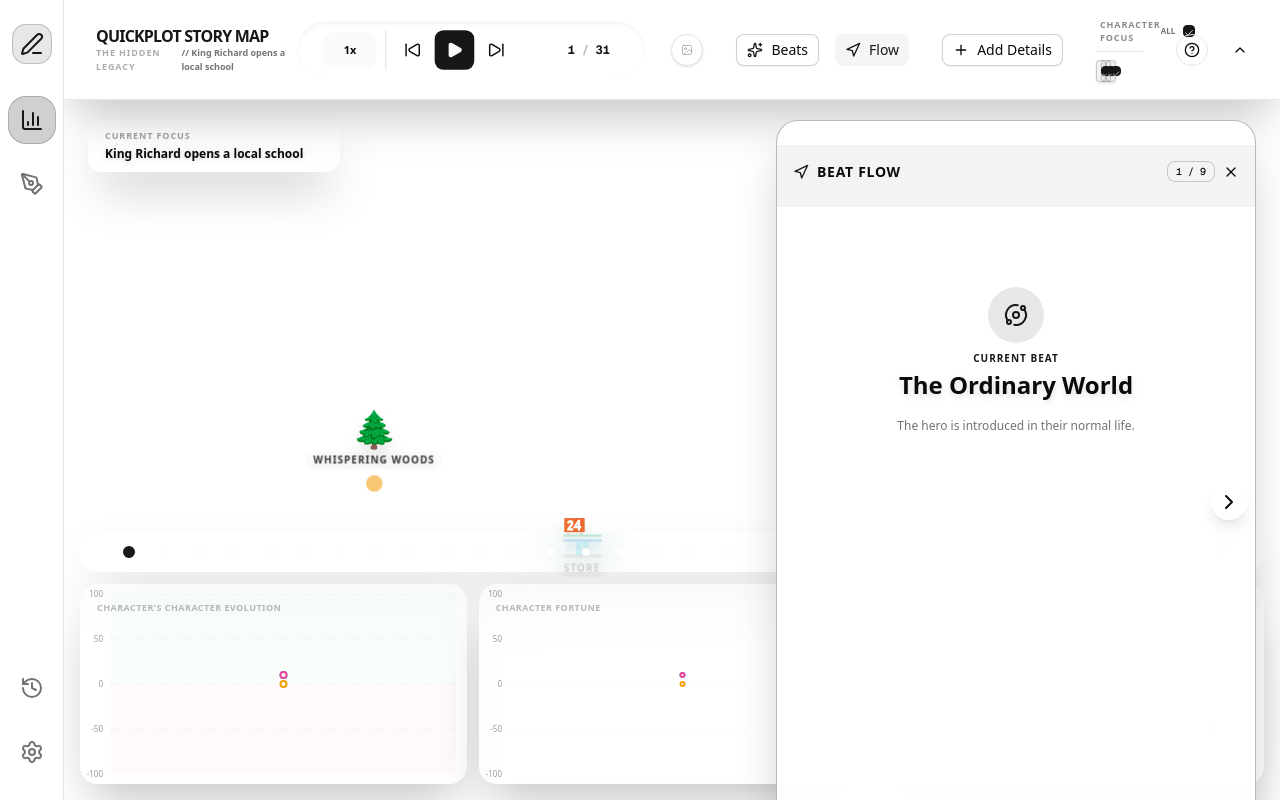
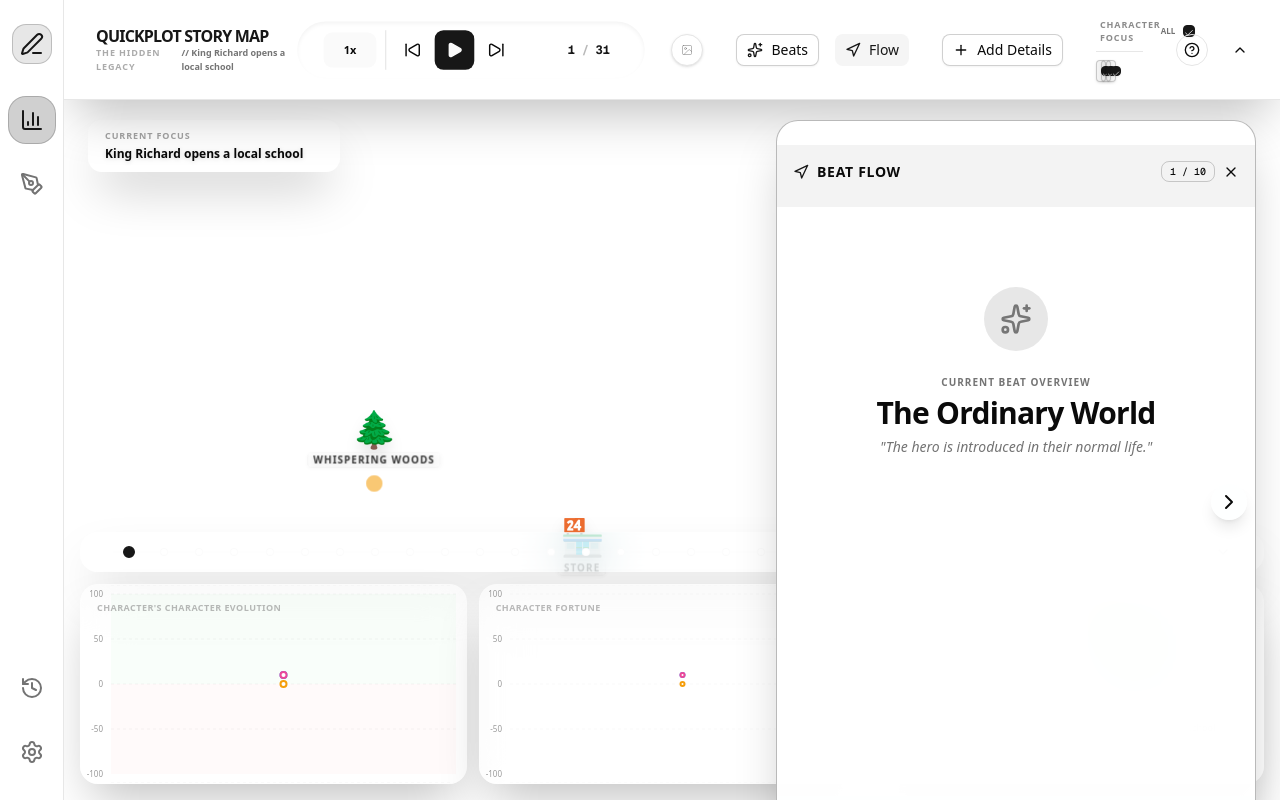
Before and after one commit to mugrichart/quickplot, a Next.js app in the folder apps/client/: page /story/visualize in a window 1280 px wide. Both pictures are taken after a click on the button "Flow". Built offline with nearby package versions, Linux system fonts and the light colour scheme.

Commit message:
add a call to write in the last card of the beat/scene inspiration in the scene flow panel

```diff
--- a/apps/client/src/components/story-visualize/SceneFlowCard.tsx
+++ b/apps/client/src/components/story-visualize/SceneFlowCard.tsx
@@ -2,7 +2,7 @@ import { useState, useMemo, useEffect } from 'react'
 import { StoryData } from '@/types/story'
 import { Card, CardContent, CardHeader, CardTitle } from '@/components/ui/card'
 import { Button } from '@/components/ui/button'
-import { X, ChevronLeft, ChevronRight, Activity, MapPin, Navigation, Orbit, ArrowRight, Sparkles } from 'lucide-react'
+import { X, ChevronLeft, ChevronRight, Activity, MapPin, Navigation, Orbit, ArrowRight, Sparkles, Edit3 } from 'lucide-react'
 import { heroJourneyDetails, getFortuneInterpretation, getEvolutionInterpretation } from '@/lib/constants'
 import { Badge } from '@/components/ui/badge'
 import { motion, AnimatePresence, Variants } from 'framer-motion'
@@ -11,10 +11,12 @@ interface Props {
     data: StoryData
     currentEventIndex: number
     onClose: () => void
+    onWrite?: (index: number) => void
 }
 
 type FlowItem =
     | { type: 'intro'; beatName: string; beatDesc: string }
+    | { type: 'outro'; beatName: string }
     | { type: 'place'; place: StoryData['places'][0]; state: string; fortune: number; prevFortune: number; deltaFortune: number }
     | {
         type: 'character';
@@ -32,7 +34,7 @@ type FlowItem =
         deltaEvolution: number
     };
 
-export function SceneFlowCard({ data, currentEventIndex, onClose }: Props) {
+export function SceneFlowCard({ data, currentEventIndex, onClose, onWrite }: Props) {
     const [currentIndex, setCurrentIndex] = useState(0)
     const [direction, setDirection] = useState(1)
 
@@ -118,7 +120,11 @@ export function SceneFlowCard({ data, currentEventIndex, onClose }: Props) {
             [entityItems[i], entityItems[j]] = [entityItems[j], entityItems[i]];
         }
 
-        return [...introItems, ...entityItems]
+        return [
+            ...introItems,
+            ...entityItems,
+            { type: 'outro', beatName: beat.name } as FlowItem
+        ]
     }, [data, currentEvent, currentEventIndex])
 
     if (!currentEvent || items.length === 0) return null
@@ -267,15 +273,44 @@ export function SceneFlowCard({ data, currentEventIndex, onClose }: Props) {
                         className="absolute inset-x-0 top-0 flex flex-col items-center p-4 cursor-grab active:cursor-grabbing"
                     >
                         {currentItem.type === 'intro' && (
-                            <div className="text-center space-y-4 pt-10">
-                                <div className="inline-flex items-center justify-center size-14 rounded-full bg-primary/10 mb-2">
-                                    <Orbit className="size-6 text-primary" />
+                            <div className="w-full flex flex-col items-center justify-center text-center space-y-6 pt-10">
+                                <div className="p-4 bg-primary/10 rounded-full">
+                                    <Sparkles className="size-8 text-primary animate-pulse" />
                                 </div>
-                                <div>
-                                    <h2 className="text-[10px] font-black uppercase tracking-widest text-primary mb-1">Current Beat</h2>
-                                    <h3 className="text-2xl font-black text-foreground drop-shadow-md leading-tight">{currentItem.beatName}</h3>
+                                <div className="space-y-1">
+                                    <div className="text-[10px] font-black uppercase tracking-widest text-primary/60">Current Beat Overview</div>
+                                    <h2 className="text-3xl font-black tracking-tight leading-tight">{currentItem.beatName}</h2>
+                                    <p className="text-muted-foreground text-sm max-w-[300px] leading-relaxed italic mx-auto">
+                                        "{currentItem.beatDesc}"
+                                    </p>
                                 </div>
-                                <p className="text-xs text-muted-foreground leading-relaxed px-4">{currentItem.beatDesc}</p>
+                            </div>
+                        )}
+
+                        {currentItem.type === 'outro' && (
+                            <div className="w-full flex flex-col items-center justify-center text-center space-y-8 pt-12">
+                                <div className="p-5 bg-primary/10 rounded-full shadow-inner relative">
+                                    <Sparkles className="size-10 text-primary animate-pulse" />
+                                    <div className="absolute -top-1 -right-1 bg-green-500 rounded-full p-1 border-2 border-background">
+                                        <Activity className="size-2 text-white" />
+                                    </div>
+                                </div>
+
+                                <div className="space-y-2">
+                                    <h3 className="text-xl font-black italic text-muted-foreground">"Inspiration Gathered"</h3>
+                                    <h2 className="text-2xl font-black tracking-tight max-w-[280px]">Ready to bring {currentItem.beatName} to life?</h2>
+                                </div>
+
+                                {onWrite && (
+                                    <Button
+                                        onClick={() => onWrite(currentEventIndex)}
+                                        variant="default"
+                                        className="gap-3 rounded-full px-10 py-6 shadow-2xl bg-primary hover:scale-110 transition-all text-primary-foreground font-bold text-lg"
+                                    >
+                                        <Edit3 className="size-6" />
+                                        Write Now
+                                    </Button>
+                                )}
                             </div>
                         )}
 
--- a/apps/client/src/components/story-visualize/VisualizeOrchestrator.tsx
+++ b/apps/client/src/components/story-visualize/VisualizeOrchestrator.tsx
@@ -654,6 +654,7 @@ export function VisualizeOrchestrator({ initialData }: Props) {
                                 data={storyData}
                                 currentEventIndex={currentEventIndex}
                                 onClose={() => setIsSceneFlowOpen(false)}
+                                onWrite={setEditingEventIndex}
                             />
                         </motion.div>
                     )}
```
